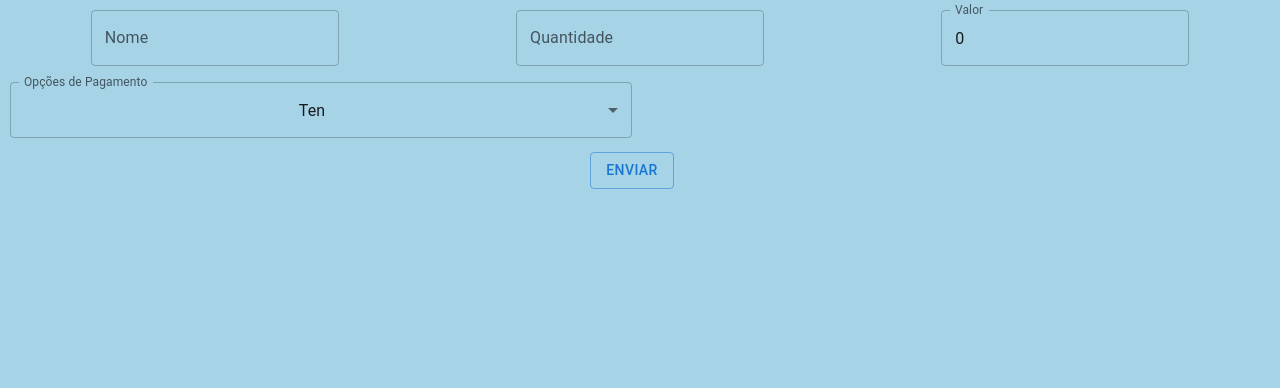
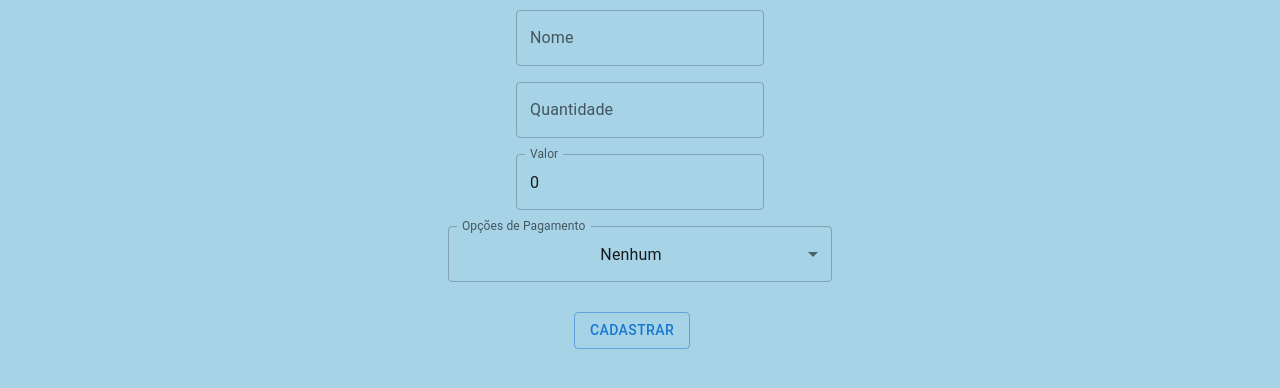
Before and after one commit to leona-souza/meus-componentes, a React (Create React App) app: page / in a window 1280 px wide. Shown: the top 388 px of the page. Built offline with nearby package versions, Linux system fonts and the light colour scheme.

Commit message:
feat: formulario funcionando

```diff
--- a/src/componentes/Formulario.styles.ts
+++ b/src/componentes/Formulario.styles.ts
@@ -1,4 +1,12 @@
 import styled from 'styled-components'
+
+// MUI
+import { Grid } from '@mui/material'
+
+export const GridContainer = styled(Grid)`
+  display: flex;
+  flex-direction: column;
+`
 
 export const Buttons = styled.div`
   margin: 14px auto;
--- a/src/componentes/Formulario.tsx
+++ b/src/componentes/Formulario.tsx
@@ -1,7 +1,6 @@
 // REACT
 import {
-  useState,
-  useEffect
+  useState
 } from 'react'
 
 // ESTILOS
@@ -12,7 +11,11 @@ import {
   estadoInicialProduto,
   Produto
 } from '../tipos/produto'
+import {
+  meiosDePagamento
+} from '../tipos/pagamento'
 
+// MUI
 import {
   Button,
   FormControl,
@@ -25,6 +28,8 @@ import {
 
 export const Formulario = (): JSX.Element => {
   const [produto, setProduto] = useState<Produto>(estadoInicialProduto)
+  const bandeirasDisponiveis =
+    meiosDePagamento.find(meio => meio.id === 2)?.bandeira
 
   const atualizarProduto = (prop: string, valor: any): void => {
     setProduto(previous => {
@@ -35,10 +40,13 @@ export const Formulario = (): JSX.Element => {
     })
   }
 
-  useEffect(() => console.log(produto), [produto])
-
   return (
-    <Grid container spacing={2}>
+    <Styled.GridContainer
+      container
+      direction='column'
+      spacing={2}
+      style={{ width: '400px' }}
+    >
       <Grid item xs={4}>
         <TextField
           label="Nome"
@@ -61,26 +69,80 @@ export const Formulario = (): JSX.Element => {
         />
       </Grid>
 
-      <Grid item xs={6}>
+      <Grid item xs={2}>
         <FormControl fullWidth>
           <InputLabel id="pagto">Opções de Pagamento</InputLabel>
           <Select
             labelId="pagto"
-            value={1}
+            value={produto.pagamento.id}
             label="Opções de Pagamento"
-            onChange={e => console.log(e)}
+            onChange={e => atualizarProduto(
+              'pagamento',
+              {
+                id: e.target.value,
+                nome: meiosDePagamento
+                  .filter(meio => meio.id === e.target.value)[0].nome
+              }
+            )}
           >
-            <MenuItem value={1}>Ten</MenuItem>
-            <MenuItem value={2}>Twenty</MenuItem>
-            <MenuItem value={3}>Thirty</MenuItem>
+            {
+              meiosDePagamento.map(meio => (
+                <MenuItem
+                  key={meio.id}
+                  value={meio.id}
+                >
+                  {meio.nome}
+                </MenuItem>
+              ))
+            }
           </Select>
         </FormControl>
       </Grid>
-      <Grid item xs={6}></Grid>
+      <Grid item xs={2}>
+        {
+          produto.pagamento.id === 2 &&
+          <FormControl fullWidth>
+          <InputLabel id="bandeiras">Bandeiras</InputLabel>
+          <Select
+            labelId="bandeiras"
+            value={produto.pagamento.bandeira?.id || 0}
+            label="Opções de Pagamento"
+            onChange={e => atualizarProduto(
+              'pagamento',
+              {
+                id: 2,
+                nome: meiosDePagamento
+                  .filter(meio => meio.id === 2)[0].nome,
+                bandeira: {
+                  id: e.target.value,
+                  nome: bandeirasDisponiveis?.filter(
+                    bandeira => bandeira.id === e.target.value
+                  )[0].nome
+                }
+              }
+            )}
+          >
+            {
+              bandeirasDisponiveis?.map(band => (
+                <MenuItem
+                  key={band.id}
+                  value={band.id}
+                >{band.nome}</MenuItem>
+              ))
+            }
+          </Select>
+        </FormControl>
+        }
+      </Grid>
 
       <Styled.Buttons>
-        <Button variant="outlined">Enviar</Button>
+        <Button
+          onClick={(): void => console.log(produto)}
+          variant="outlined"
+        >
+          Cadastrar
+        </Button>
       </Styled.Buttons>
-    </Grid>
+    </Styled.GridContainer>
   )
 }
--- /dev/null
+++ b/src/tipos/pagamento.ts
@@ -0,0 +1,52 @@
+export interface Pagamento {
+  id: number;
+  nome: string;
+  bandeira?: Bandeira;
+}
+
+export interface Bandeira {
+  id: number;
+  nome: string;
+}
+
+export const estadoInicialBandeira: Bandeira = {
+  id: 1,
+  nome: 'Bandeira A'
+}
+
+export const meiosDePagamento = [
+  {
+    id: 0,
+    nome: 'Nenhum'
+  }, {
+    id: 1,
+    nome: 'Boleto'
+  }, {
+    id: 2,
+    nome: 'Cartão de Crédito',
+    bandeira: [
+      {
+        id: 0,
+        nome: 'Nenhuma'
+      }, {
+        id: 1,
+        nome: 'Bandeira A'
+      }, {
+        id: 2,
+        nome: 'Bandeira B'
+      }, {
+        id: 3,
+        nome: 'Bandeira C'
+      }, {
+        id: 4,
+        nome: 'Bandeira D'
+      }, {
+        id: 5,
+        nome: 'Bandeira E'
+      }
+    ]
+  }, {
+    id: 3,
+    nome: 'PIX'
+  }
+]
--- a/src/tipos/produto.ts
+++ b/src/tipos/produto.ts
@@ -1,13 +1,19 @@
+// TIPOS
+import { Pagamento } from './pagamento'
+
 export interface Produto {
   nome: string;
   quantidade: string;
   valor: number;
-  pagamento: string;
+  pagamento: Pagamento;
 }
 
 export const estadoInicialProduto = {
   nome: '',
   quantidade: '',
   valor: 0,
-  pagamento: ''
+  pagamento: {
+    id: 0,
+    nome: 'Nenhum'
+  }
 }
```
